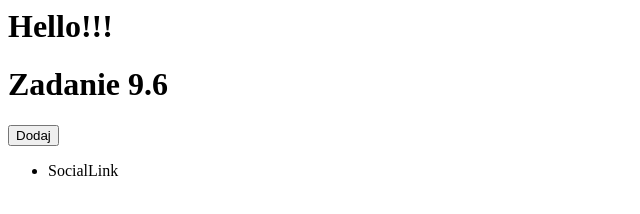
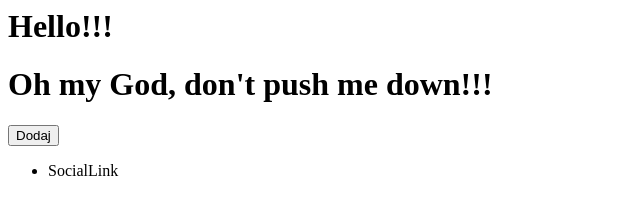
Before and after one commit to BartPu/JS_9_6, a website: page index.html in a window 1280 px wide. Shown: the whole page, without its empty margins (0-640 px from the left). Drawn offline with Linux system fonts and the light colour scheme.

Commit message:
commit index

```diff
--- a/index.html
+++ b/index.html
@@ -11,7 +11,7 @@
     <div class="content">
         <ul id="list">
         </ul>
-        <h1>Zadanie 9.6</h1>
+        <h1>Oh my God, don't push me down!!!</h1>
         <button id="addElem">
             Dodaj
         </button>
```
